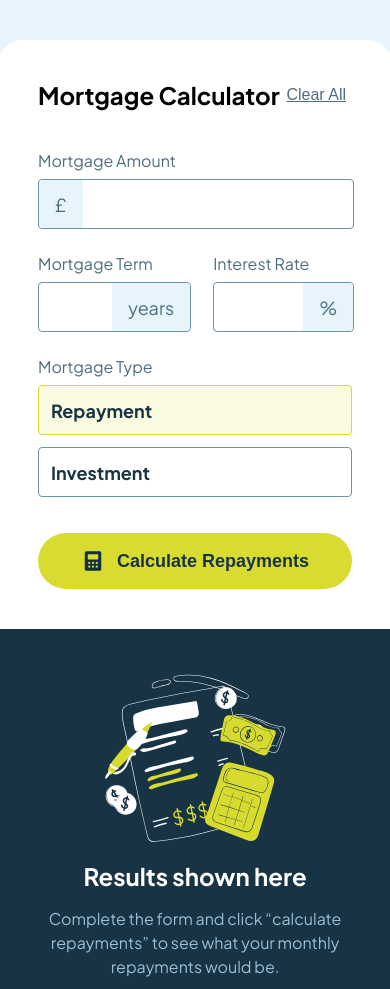
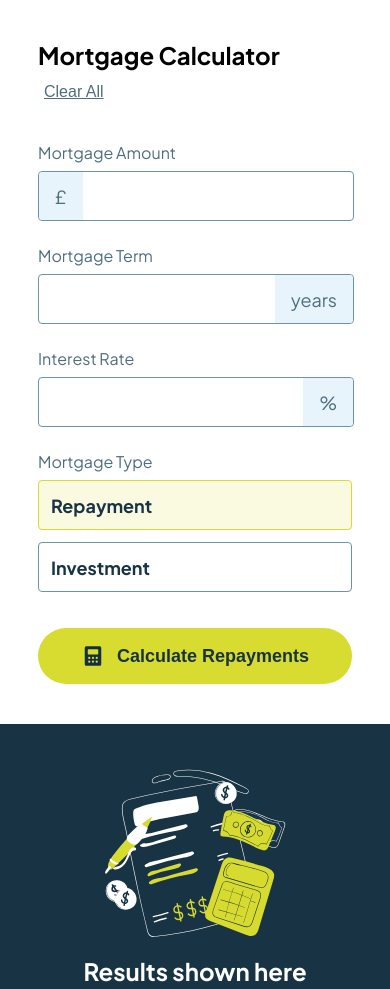
Before and after one commit to LukeT2340/MortgageRepaymentCalc, a plain HTML site: page index.html in a window 390 px wide. Shown: the top 989 px of the page. Drawn offline with Linux system fonts and the light colour scheme.

Commit message:
final touches

```diff
--- a/index.css
+++ b/index.css
@@ -301,4 +301,33 @@ input[type="radio"]:checked + label.radio-option {
     .right-side {
         border-top-right-radius: 0;
     }
+
+    @media (max-width: 768px) {
+        body {
+            width: 100vw;
+        }
+
+        .container {
+            margin: 0;
+            border-radius: 0;
+        }
+
+        .left-side {
+            border-radius: 0;
+        }
+
+        .right-side {
+            border-radius: 0;
+        }
+
+        .inline-flex {
+            flex-direction: column;
+        }
+
+        .justify-between {
+            flex-direction: column;
+            gap: 12px;
+            align-items: start;
+        }
+    }
 }
```
Also changed, not shown: 1 other file.
